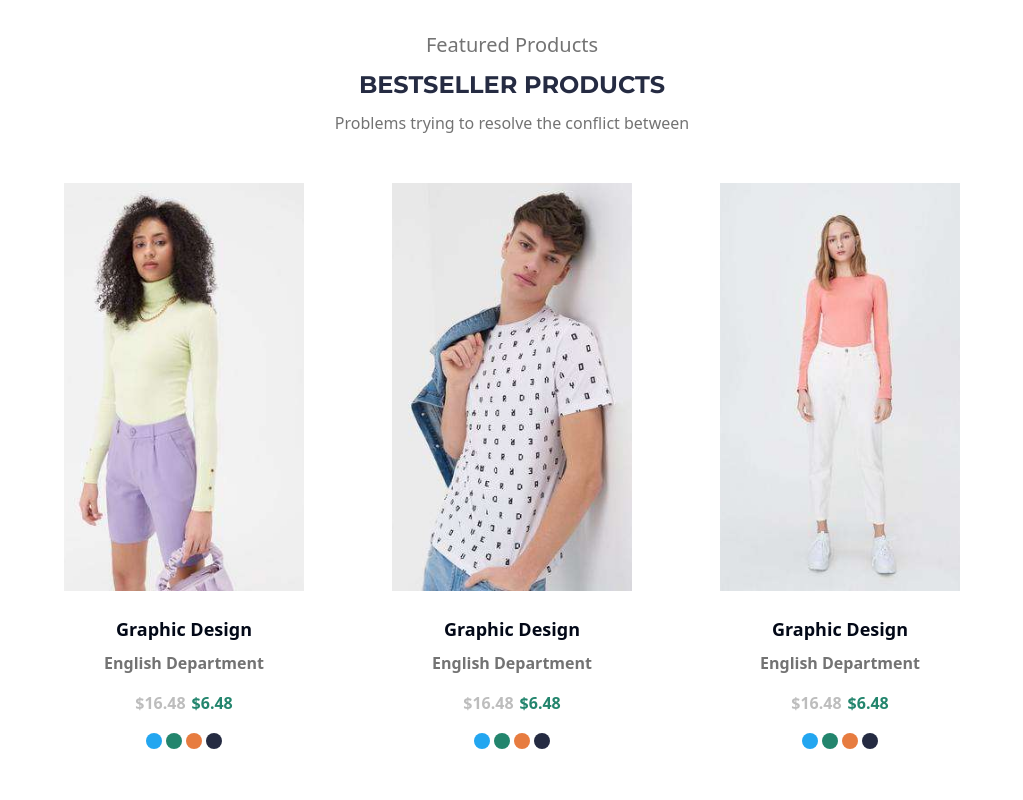
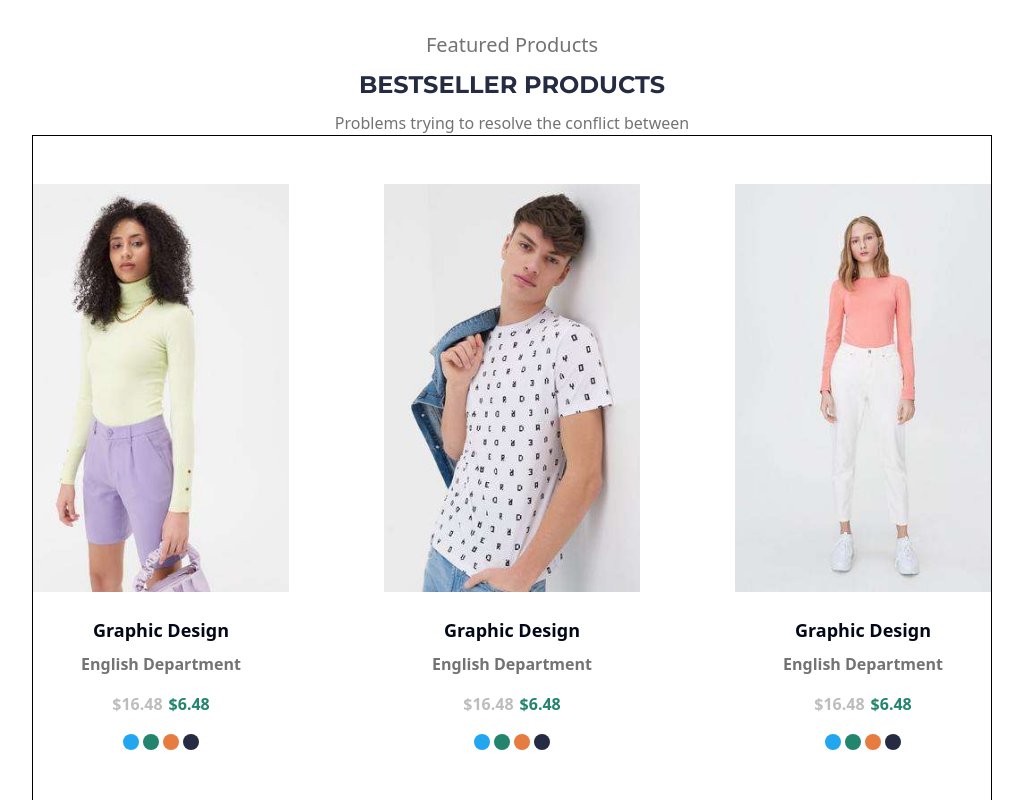
Before and after one commit to berkbogac-akgunes/my_ecommerce_project, a React (Vite) app: page /home in a window 1280 px wide. Shown: the part 1740-2540 px from the top of the page, without its empty margins (128-1151 px from the left). Built offline with nearby package versions, Linux system fonts and the light colour scheme.

Commit message:
desktop responsive fixed

```diff
--- a/src/components/ProductCard.jsx
+++ b/src/components/ProductCard.jsx
@@ -4,7 +4,7 @@ export function ProductCard(props) {
     return(
         <>
         <section className = "mt-12">
-          <div className ="md:w-60 flex flex-col text-center items-center">
+          <div className ="md:w-64 flex flex-col text-center items-center">
             <img
             className ="h-[27rem] object-cover pb-4"
             src = {item.src}
--- a/src/layout/PageContent.jsx
+++ b/src/layout/PageContent.jsx
@@ -18,13 +18,13 @@ export function PageContent() {
             </div>
         </div>
         </section>
-        <section className = "md:flex md:flex-col md:justify-center py-20 mx-10 md:mx-48">
+        <section className = "md:flex md:flex-col md:justify-center py-20 mx-10 md:mx-40 2xl:mx-64">
             <div className = "flex flex-col text-center items-center gap-y-2.5">
                 <h4 className = "md:w-[40rem] flex flex-wrap justify-center font-normal text-xl text-[#737373]">Featured Products</h4>
                 <h3 className = "md:w-[40rem] flex flex-wrap justify-center w-[15rem] mont font-bold text-2xl text-[#252B42]">BESTSELLER PRODUCTS</h3>
                 <p className = "md:w-[40rem] flex flex-wrap justify-center w-[16rem] font-normal text-[#737373]">Problems trying to resolve the conflict between </p>
             </div>
-            <div className = "md:flex md:flex-wrap justify-between gap-x-7">
+            <div className = "forBorder md:flex md:flex-wrap justify-between gap-x-7">
                 <ProductCardsGroup/>
             </div>
         </section>
--- a/tailwind.config.js
+++ b/tailwind.config.js
@@ -56,5 +56,6 @@ export default {
   		}
   	}
   },
+  // eslint-disable-next-line no-undef
   plugins: [require("tailwindcss-animate")],
 }
```
